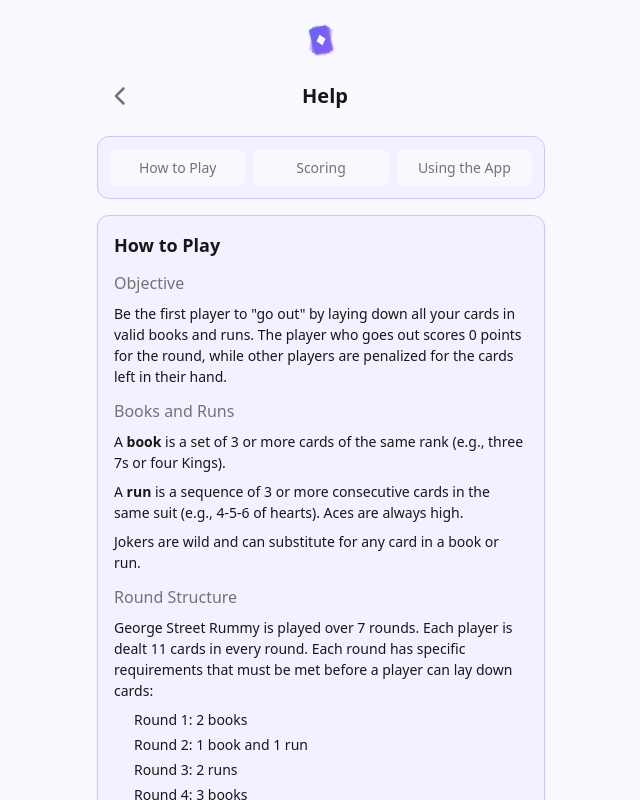
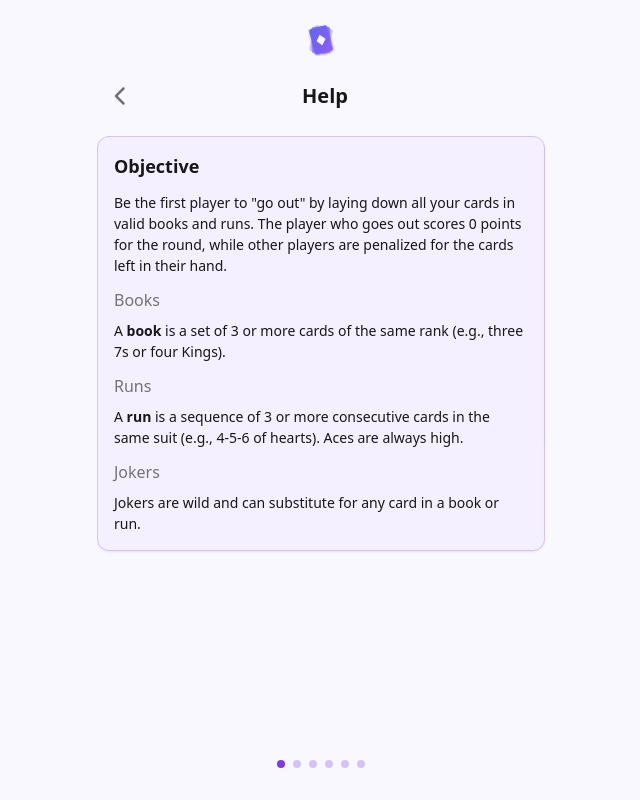
Before and after one commit to michaelprather/gsr, a Vue app: page /help in a window 1280 px wide. Shown: the top 800 px of the page, without its empty margins (319-959 px from the left). Built offline with nearby package versions, Linux system fonts and the light colour scheme.

Commit message:
refactor: convert help view to swipeable carousel
Split help content into 6 balanced slides with swipe navigation
and dot indicators. Removes top navigation tabs for cleaner UI.

```diff
--- a/src/presentation/views/HelpView.css
+++ b/src/presentation/views/HelpView.css
@@ -26,6 +26,7 @@
   width: 100%;
   max-width: var(--help-view-max-width);
   margin: 0 auto;
+  flex-shrink: 0;
 }
 
 .help-view__title-bar {
@@ -57,55 +58,30 @@
 }
 
 .help-view__spacer {
-  width: var(--space-10);
+  width: var(--size-10);
 }
 
-.help-view__content {
+.help-view__carousel {
   flex: 1;
+  display: flex;
+  flex-direction: column;
   width: 100%;
   max-width: var(--help-view-max-width);
   margin: 0 auto;
-  display: flex;
-  flex-direction: column;
-  gap: var(--space-4);
-  padding-bottom: var(--space-8);
+  overflow: hidden;
 }
 
-.help-view__toc {
+.help-view__track {
   display: flex;
-  gap: var(--space-2);
-  padding: var(--space-3);
-  background: var(--surface-raised);
-  border: 1px solid var(--border);
-  border-radius: var(--radius-lg);
+  transition: transform var(--duration-slow) var(--ease-out);
 }
 
-.help-view__toc-link {
-  flex: 1;
-  padding: var(--space-2) var(--space-3);
-  font-size: var(--text-sm);
-  font-weight: var(--font-medium);
-  text-align: center;
-  color: var(--text-muted);
-  background: var(--surface);
-  border-radius: var(--radius-md);
-  transition:
-    color var(--duration-fast) var(--ease-out),
-    background-color var(--duration-fast) var(--ease-out);
-}
-
-.help-view__toc-link:hover {
-  color: var(--text);
-  background: var(--interactive-muted);
-}
-
-.help-view__toc-link:focus-visible {
-  outline: 2px solid var(--interactive);
-  outline-offset: 2px;
+.help-view__slide {
+  flex: 0 0 100%;
+  width: 100%;
 }
 
 .help-view__section {
-  scroll-margin-top: var(--space-4);
   background: var(--help-view-section-bg);
   border: 1px solid var(--help-view-section-border);
   border-radius: var(--help-view-section-radius);
@@ -127,7 +103,8 @@
   margin: var(--space-3) 0 var(--space-2);
 }
 
-.help-view__subsection-title:first-of-type {
+.help-view__subsection-title:first-child,
+.help-view__section-title + .help-view__subsection-title {
   margin-top: 0;
 }
 
@@ -161,3 +138,39 @@
 .help-view__list strong {
   font-weight: var(--font-medium);
 }
+
+.help-view__dots {
+  display: flex;
+  justify-content: center;
+  gap: var(--space-2);
+  padding: var(--space-6) 0 var(--space-4);
+  margin-top: auto;
+}
+
+.help-view__dot {
+  --help-view-dot-size: var(--space-2);
+  --help-view-dot-bg: var(--border);
+  --help-view-dot-bg-active: var(--interactive);
+
+  width: var(--help-view-dot-size);
+  height: var(--help-view-dot-size);
+  padding: 0;
+  border: none;
+  border-radius: var(--radius-full);
+  background: var(--help-view-dot-bg);
+  cursor: pointer;
+  transition: background-color var(--duration-fast) var(--ease-out);
+}
+
+.help-view__dot:hover {
+  background: var(--text-muted);
+}
+
+.help-view__dot:focus-visible {
+  outline: 2px solid var(--interactive);
+  outline-offset: 2px;
+}
+
+.help-view__dot--active {
+  background: var(--help-view-dot-bg-active);
+}
--- a/src/presentation/views/HelpView.vue
+++ b/src/presentation/views/HelpView.vue
@@ -1,14 +1,41 @@
 <script setup lang="ts">
+import { ref } from 'vue'
 import { useRouter } from 'vue-router'
 import { IconChevronLeft } from '../components/icons'
 import { UiButton } from '../components/ui'
 import { AppBrand } from '../components/layout'
+import { useSwipe } from '../composables/useSwipe'
 
 const router = useRouter()
+const carouselRef = ref<HTMLElement | null>(null)
+
+const totalSlides = 6
+const currentIndex = ref(0)
 
 function goBack() {
   router.back()
 }
+
+function goToSection(index: number) {
+  currentIndex.value = Math.max(0, Math.min(index, totalSlides - 1))
+}
+
+function goToPrevious() {
+  if (currentIndex.value > 0) {
+    currentIndex.value--
+  }
+}
+
+function goToNext() {
+  if (currentIndex.value < totalSlides - 1) {
+    currentIndex.value++
+  }
+}
+
+useSwipe(carouselRef, {
+  onSwipeLeft: goToNext,
+  onSwipeRight: goToPrevious,
+})
 </script>
 
 <template>
@@ -31,40 +58,44 @@ function goBack() {
       </div>
     </header>
 
-    <section class="help-view__content">
-      <nav class="help-view__toc" aria-label="Table of contents">
-        <a href="#how-to-play" class="help-view__toc-link">How to Play</a>
-        <a href="#scoring" class="help-view__toc-link">Scoring</a>
-        <a href="#using-the-app" class="help-view__toc-link">Using the App</a>
-      </nav>
-
-      <article id="how-to-play" class="help-view__section">
-        <h2 class="help-view__section-title">How to Play</h2>
-
-        <h3 class="help-view__subsection-title">Objective</h3>
+    <section ref="carouselRef" class="help-view__carousel">
+      <div class="help-view__track" :style="{ transform: `translateX(-${currentIndex * 100}%)` }">
+        <!-- Slide 1: Objective & Basics -->
+        <article class="help-view__slide">
+          <div class="help-view__section">
+            <h2 class="help-view__section-title">Objective</h2>
             <p class="help-view__text">
-          Be the first player to "go out" by laying down all your cards in valid books and runs. The
-          player who goes out scores 0 points for the round, while other players are penalized for
-          the cards left in their hand.
+              Be the first player to "go out" by laying down all your cards in valid books and runs.
+              The player who goes out scores 0 points for the round, while other players are
+              penalized for the cards left in their hand.
             </p>
 
-        <h3 class="help-view__subsection-title">Books and Runs</h3>
+            <h3 class="help-view__subsection-title">Books</h3>
             <p class="help-view__text">
-          A <strong>book</strong> is a set of 3 or more cards of the same rank (e.g., three 7s or
-          four Kings).
+              A <strong>book</strong> is a set of 3 or more cards of the same rank (e.g., three 7s
+              or four Kings).
             </p>
+
+            <h3 class="help-view__subsection-title">Runs</h3>
             <p class="help-view__text">
               A <strong>run</strong> is a sequence of 3 or more consecutive cards in the same suit
               (e.g., 4-5-6 of hearts). Aces are always high.
             </p>
+
+            <h3 class="help-view__subsection-title">Jokers</h3>
             <p class="help-view__text">
               Jokers are wild and can substitute for any card in a book or run.
             </p>
+          </div>
+        </article>
 
-        <h3 class="help-view__subsection-title">Round Structure</h3>
+        <!-- Slide 2: Round Requirements -->
+        <article class="help-view__slide">
+          <div class="help-view__section">
+            <h2 class="help-view__section-title">Round Requirements</h2>
             <p class="help-view__text">
-          George Street Rummy is played over 7 rounds. Each player is dealt 11 cards in every round.
-          Each round has specific requirements that must be met before a player can lay down cards:
+              George Street Rummy is played over 7 rounds. Each player is dealt 11 cards. Each round
+              has requirements that must be met before laying down cards:
             </p>
             <ul class="help-view__list">
               <li><strong>Round 1:</strong> 2 books</li>
@@ -75,30 +106,39 @@ function goBack() {
               <li><strong>Round 6:</strong> 1 book and 2 runs</li>
               <li><strong>Round 7:</strong> 3 runs (no discard to go out)</li>
             </ul>
+          </div>
+        </article>
+
+        <!-- Slide 3: Gameplay -->
+        <article class="help-view__slide">
+          <div class="help-view__section">
+            <h2 class="help-view__section-title">Gameplay</h2>
 
             <h3 class="help-view__subsection-title">Turn Structure</h3>
             <ul class="help-view__list">
               <li><strong>Draw:</strong> Take a card from the deck or discard pile</li>
-          <li>
-            <strong>Play:</strong> Optionally lay down books or runs, or add to existing melds
-          </li>
+              <li><strong>Play:</strong> Optionally lay down books/runs or add to existing melds</li>
               <li><strong>Discard:</strong> End your turn by discarding one card</li>
             </ul>
 
             <h3 class="help-view__subsection-title">Playing on Others' Cards</h3>
             <p class="help-view__text">
               Once you have laid down your required books and runs, you may play cards on melds that
-          other players have laid down. You can add cards to extend their books or runs.
+              other players have laid down.
             </p>
 
             <h3 class="help-view__subsection-title">Joker Rules</h3>
             <p class="help-view__text">
-          You may take a joker from any meld on the table (yours or another player's) by replacing
-          it with the card it represents. Any joker taken this way must be played before your turn
-          ends—it cannot be kept in your hand.
+              You may take a joker from any meld by replacing it with the card it represents. Any
+              joker taken must be played before your turn ends.
             </p>
+          </div>
+        </article>
 
-        <h3 class="help-view__subsection-title">Going Out</h3>
+        <!-- Slide 4: Going Out -->
+        <article class="help-view__slide">
+          <div class="help-view__section">
+            <h2 class="help-view__section-title">Going Out</h2>
             <p class="help-view__text">
               To go out, you must lay down all remaining cards in valid melds and discard your final
               card. You cannot go out if you have cards that cannot be melded.
@@ -106,12 +146,15 @@ function goBack() {
 
             <h3 class="help-view__subsection-title">Final Round</h3>
             <p class="help-view__text">
-          In the final round, players cannot lay down any cards until they can play every card in
-          their hand without discarding.
+              In the final round, players cannot lay down any cards until they can play every card
+              in their hand without discarding.
             </p>
+          </div>
         </article>
 
-      <article id="scoring" class="help-view__section">
+        <!-- Slide 5: Scoring -->
+        <article class="help-view__slide">
+          <div class="help-view__section">
             <h2 class="help-view__section-title">Scoring</h2>
 
             <h3 class="help-view__subsection-title">Card Values</h3>
@@ -125,16 +168,19 @@ function goBack() {
             <h3 class="help-view__subsection-title">Round Scoring</h3>
             <ul class="help-view__list">
               <li><strong>Winner:</strong> 0 points (went out)</li>
-          <li><strong>Other players:</strong> Sum of values of cards left in hand</li>
+              <li><strong>Other players:</strong> Sum of card values left in hand</li>
             </ul>
 
             <h3 class="help-view__subsection-title">Winning the Game</h3>
             <p class="help-view__text">
-          The player with the <strong>lowest total score</strong> after all 7 rounds wins the game.
+              The player with the <strong>lowest total score</strong> after all 7 rounds wins.
             </p>
+          </div>
         </article>
 
-      <article id="using-the-app" class="help-view__section">
+        <!-- Slide 6: Using the App -->
+        <article class="help-view__slide">
+          <div class="help-view__section">
             <h2 class="help-view__section-title">Using the App</h2>
 
             <h3 class="help-view__subsection-title">Starting a Game</h3>
@@ -145,28 +191,35 @@ function goBack() {
 
             <h3 class="help-view__subsection-title">Recording Scores</h3>
             <p class="help-view__text">
-          After each round, enter each player's score. The round winner should have 0 points. Tap
-          the crown icon to quickly set a player as the winner.
+              After each round, enter each player's score. Tap the crown icon to quickly set a
+              player as the round winner (0 points).
             </p>
 
             <h3 class="help-view__subsection-title">Skipping Players</h3>
             <p class="help-view__text">
-          If a player leaves mid-game, tap the skip icon next to their score. You can skip them for
-          just the current round or all remaining rounds.
+              If a player leaves mid-game, tap the skip icon next to their score.
             </p>
 
-        <h3 class="help-view__subsection-title">Viewing Standings</h3>
+            <h3 class="help-view__subsection-title">Standings & Sharing</h3>
             <p class="help-view__text">
-          Tap "Standings" to see current rankings. Rotate your device to landscape mode to view the
-          full scorecard.
+              Tap "Standings" to see rankings. Use the share icon to generate a QR code or link for
+              others to import the game.
             </p>
+          </div>
+        </article>
+      </div>
 
-        <h3 class="help-view__subsection-title">Sharing Games</h3>
-        <p class="help-view__text">
-          Tap the share icon to generate a QR code or link that lets others import the game on their
-          device.
-        </p>
-      </article>
+      <nav class="help-view__dots" aria-label="Carousel navigation">
+        <button
+          v-for="index in totalSlides"
+          :key="index"
+          class="help-view__dot"
+          :class="{ 'help-view__dot--active': index - 1 === currentIndex }"
+          :aria-label="`Go to slide ${index}`"
+          :aria-current="index - 1 === currentIndex ? 'true' : undefined"
+          @click="goToSection(index - 1)"
+        />
+      </nav>
     </section>
   </main>
 </template>
```
Lines whose indentation alone changed are shown as unchanged.
